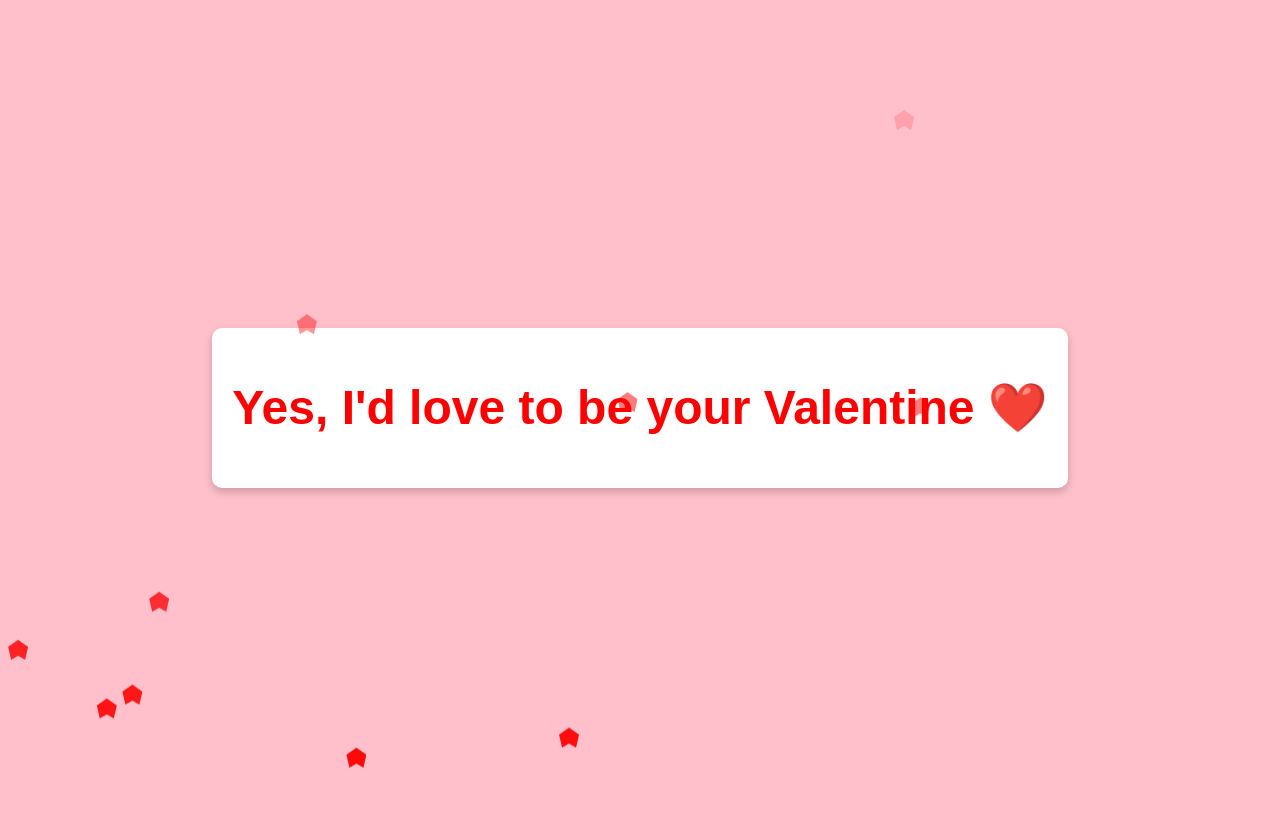
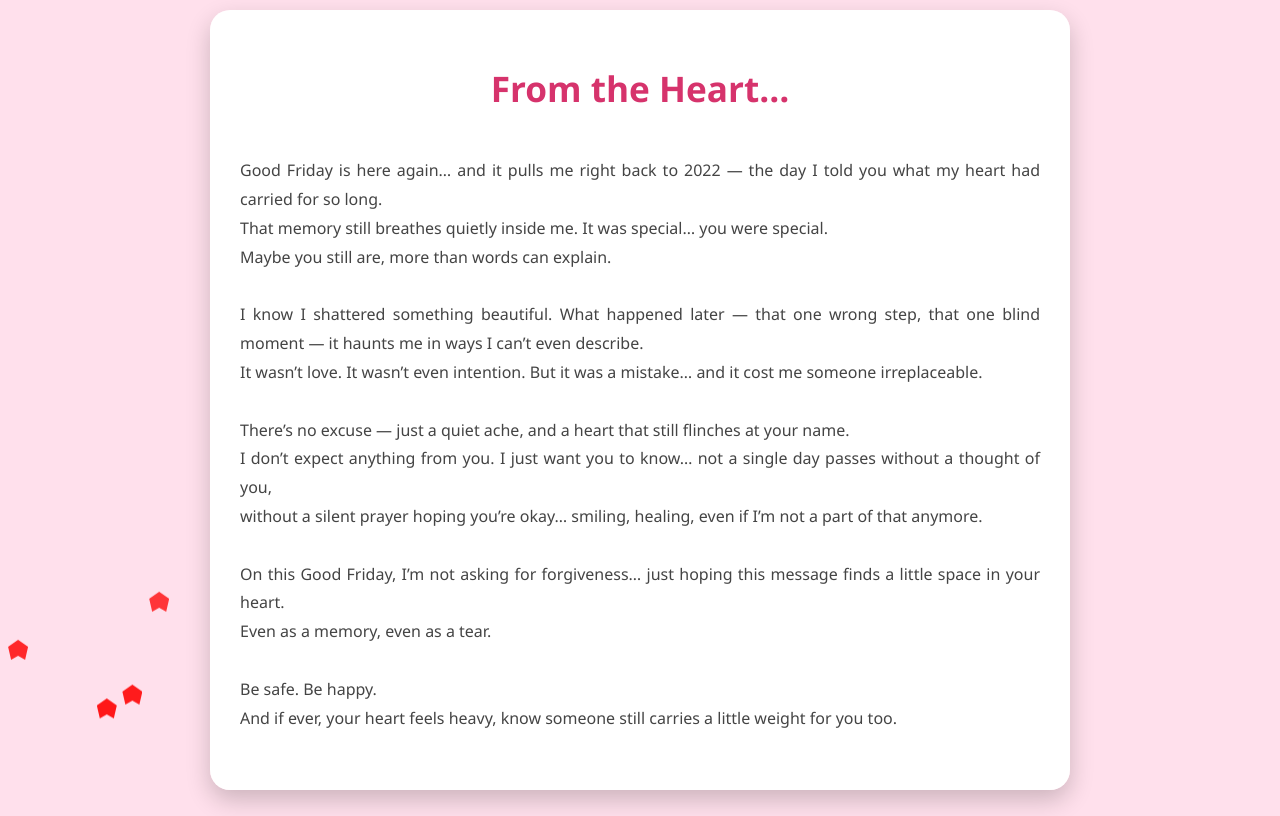
Before and after one commit to shriii257/valentine257, a plain HTML site: page index.html in a window 1280 px wide. Drawn offline with Linux system fonts and the light colour scheme.

Commit message:
index.html
good friday

```diff
--- a/index.html
+++ b/index.html
@@ -2,39 +2,51 @@
 <html lang="en">
 <head>
   <meta charset="UTF-8">
-    <meta name="viewport" content="width=device-width, initial-scale=1.0">
-    <title>Yes</title>
+  <meta name="viewport" content="width=device-width, initial-scale=1">
+  <title>From the Heart</title>
   <style>
     body {
+      margin: 0;
+      padding: 0;
+      height: 100vh;
+      background-color: #ffe0ec;
+      font-family: 'Segoe UI', Tahoma, Geneva, Verdana, sans-serif;
       display: flex;
+      align-items: center;
       justify-content: center;
-            align-items: center;
-            height: 100vh;
-            background-color: pink;
-            font-family: Arial, sans-serif;
       text-align: center;
       overflow: hidden;
+      position: relative;
     }
+
     .container {
-            background: white;
-            padding: 20px;
-            border-radius: 10px;
-            box-shadow: 0 4px 8px rgba(0, 0, 0, 0.2);
+      background-color: white;
+      padding: 30px;
+      border-radius: 20px;
+      box-shadow: 0 10px 25px rgba(0, 0, 0, 0.2);
+      max-width: 800px;
+      max-height: 90vh;
+      overflow-y: auto;
+      animation: fadeIn 2s ease-in-out;
       position: relative;
-            animation: fadeIn 2s ease-in-out;
+      z-index: 10;
     }
+
     h1 {
-            font-size: 3rem;
-            color: red;
+      font-size: 2.2rem;
+      color: #d6336c;
+      margin-bottom: 1rem;
     }
-        @keyframes fadeIn {
-            from { opacity: 0; transform: scale(0.8); }
-            to { opacity: 1; transform: scale(1); }
+
+    p {
+      font-size: 1rem;
+      color: #444;
+      line-height: 1.8;
+      white-space: pre-wrap;
+      text-align: justify;
     }
-        @keyframes floatHearts {
-            0% { transform: translateY(0); opacity: 1; }
-            100% { transform: translateY(-100vh); opacity: 0; }
-        }
+
+    /* Heart animation */
     .heart {
       position: absolute;
       bottom: 0;
@@ -43,13 +55,59 @@
       background-color: red;
       clip-path: polygon(50% 0%, 100% 35%, 85% 100%, 50% 80%, 15% 100%, 0% 35%);
       animation: floatHearts 5s linear infinite;
+      opacity: 0.8;
+    }
+
+    @keyframes fadeIn {
+      from { opacity: 0; transform: scale(0.9); }
+      to { opacity: 1; transform: scale(1); }
+    }
+
+    @keyframes floatHearts {
+      0% { transform: translateY(0); opacity: 1; }
+      100% { transform: translateY(-100vh); opacity: 0; }
+    }
+
+    /* Responsive */
+    @media (max-width: 768px) {
+      .container {
+        margin: 1rem;
+        padding: 20px;
+      }
+
+      h1 {
+        font-size: 1.5rem;
+      }
+
+      p {
+        font-size: 0.95rem;
+      }
     }
   </style>
 </head>
 <body>
   <div class="container">
-        <h1>Yes, I'd love to be your Valentine ❤️</h1>
+    <h1>From the Heart…</h1>
+    <p>
+Good Friday is here again… and it pulls me right back to 2022 — the day I told you what my heart had carried for so long.
+That memory still breathes quietly inside me. It was special… you were special.
+Maybe you still are, more than words can explain.
+
+I know I shattered something beautiful. What happened later — that one wrong step, that one blind moment — it haunts me in ways I can’t even describe.
+It wasn’t love. It wasn’t even intention. But it was a mistake… and it cost me someone irreplaceable.
+
+There’s no excuse — just a quiet ache, and a heart that still flinches at your name.
+I don’t expect anything from you. I just want you to know… not a single day passes without a thought of you,
+without a silent prayer hoping you’re okay… smiling, healing, even if I’m not a part of that anymore.
+
+On this Good Friday, I’m not asking for forgiveness… just hoping this message finds a little space in your heart.
+Even as a memory, even as a tear.
+
+Be safe. Be happy.
+And if ever, your heart feels heavy, know someone still carries a little weight for you too.
+    </p>
   </div>
+
   <script>
     function createHeart() {
       const heart = document.createElement("div");
@@ -57,8 +115,9 @@
       heart.style.left = Math.random() * 100 + "vw";
       heart.style.animationDuration = Math.random() * 3 + 2 + "s";
       document.body.appendChild(heart);
-            setTimeout(() => { heart.remove(); }, 5000);
+      setTimeout(() => heart.remove(), 5000);
     }
+
     setInterval(createHeart, 500);
   </script>
 </body>
```
Lines whose indentation alone changed are shown as unchanged.
